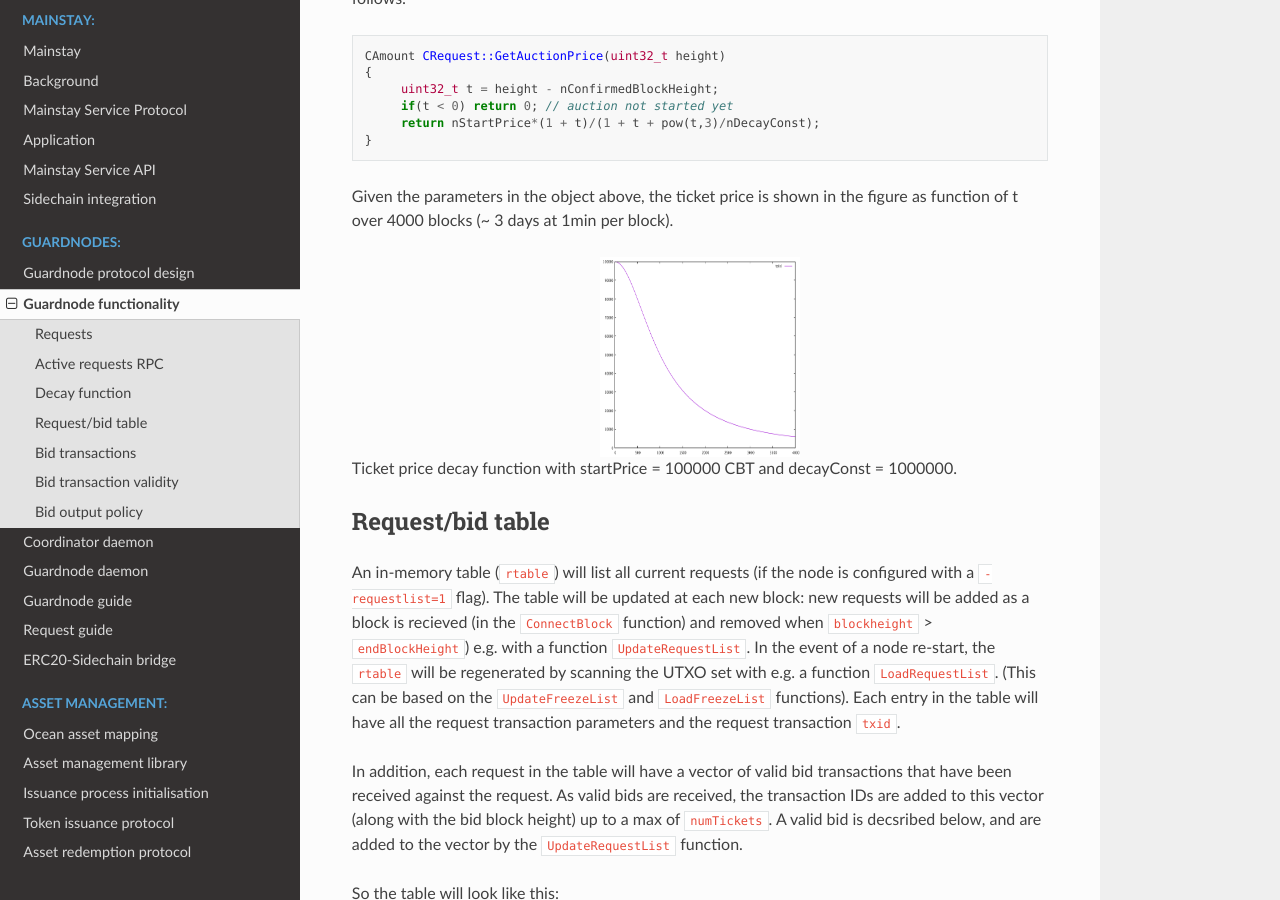
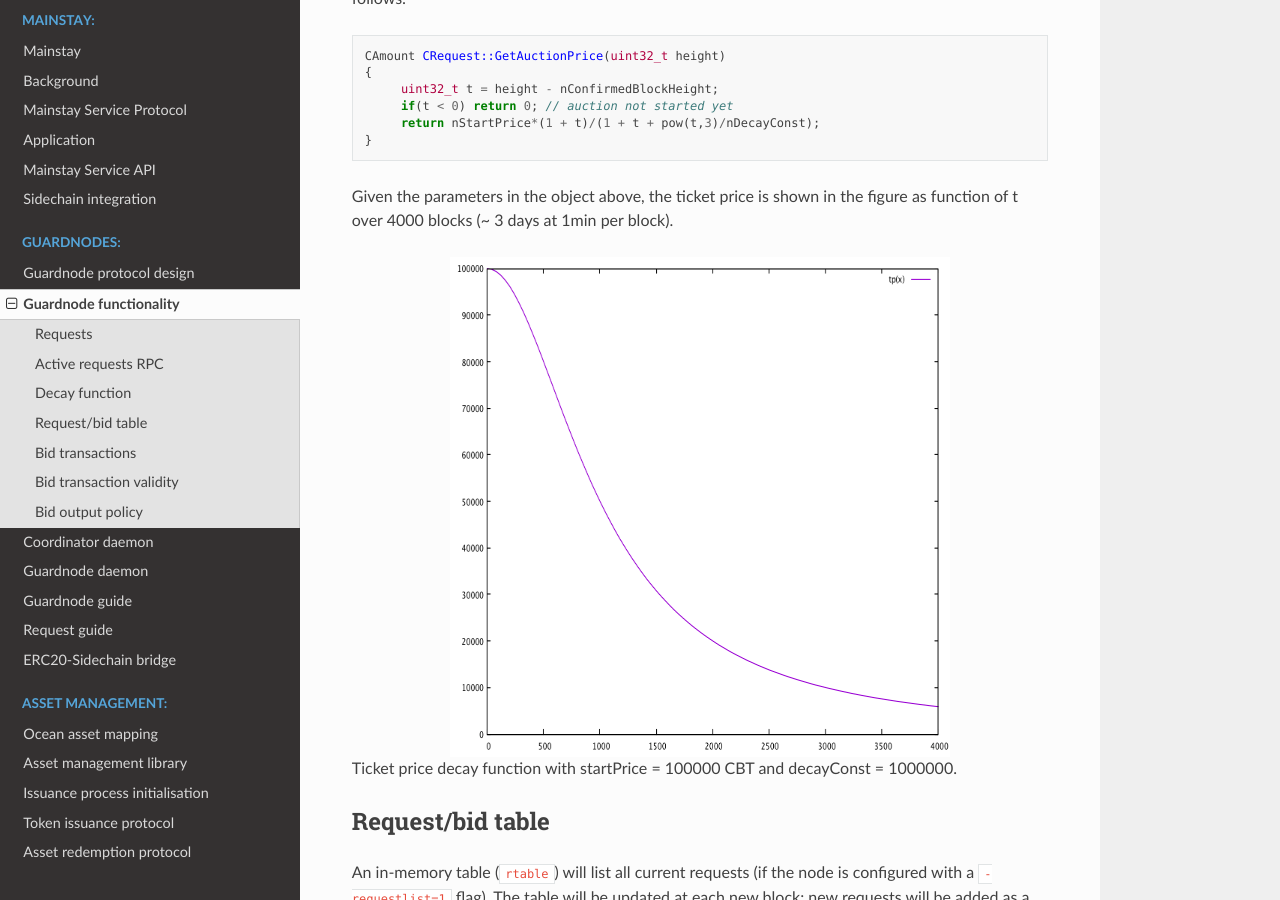
Before and after one commit to commerceblock/docs, a Sphinx documentation site: the page built from source/bidding/index.rst, in a window 1280 px wide and 900 px high, scrolled down 2185 px. Built offline with Sphinx 7.4.7 and the Read the Docs theme 2.0.0, drawn with Linux system fonts in a browser that asks for light colours; pages that are not in the unit, such as notebooks, are missing from menus.

Commit message:
image re-size

```diff
--- a/source/bidding/index.rst
+++ b/source/bidding/index.rst
@@ -101,8 +101,8 @@ The decay function will return the current ticket bid price (in CBT sats) for gi
 Given the parameters in the object above, the ticket price is shown in the figure as function of t over 4000 blocks (~ 3 days at 1min per block).
 
 .. image:: decay.png
-        :height: 200px
-        :width: 200 px
+        :height: 500px
+        :width: 500 px
         :alt: Decay graph
         :align: center
 
```
